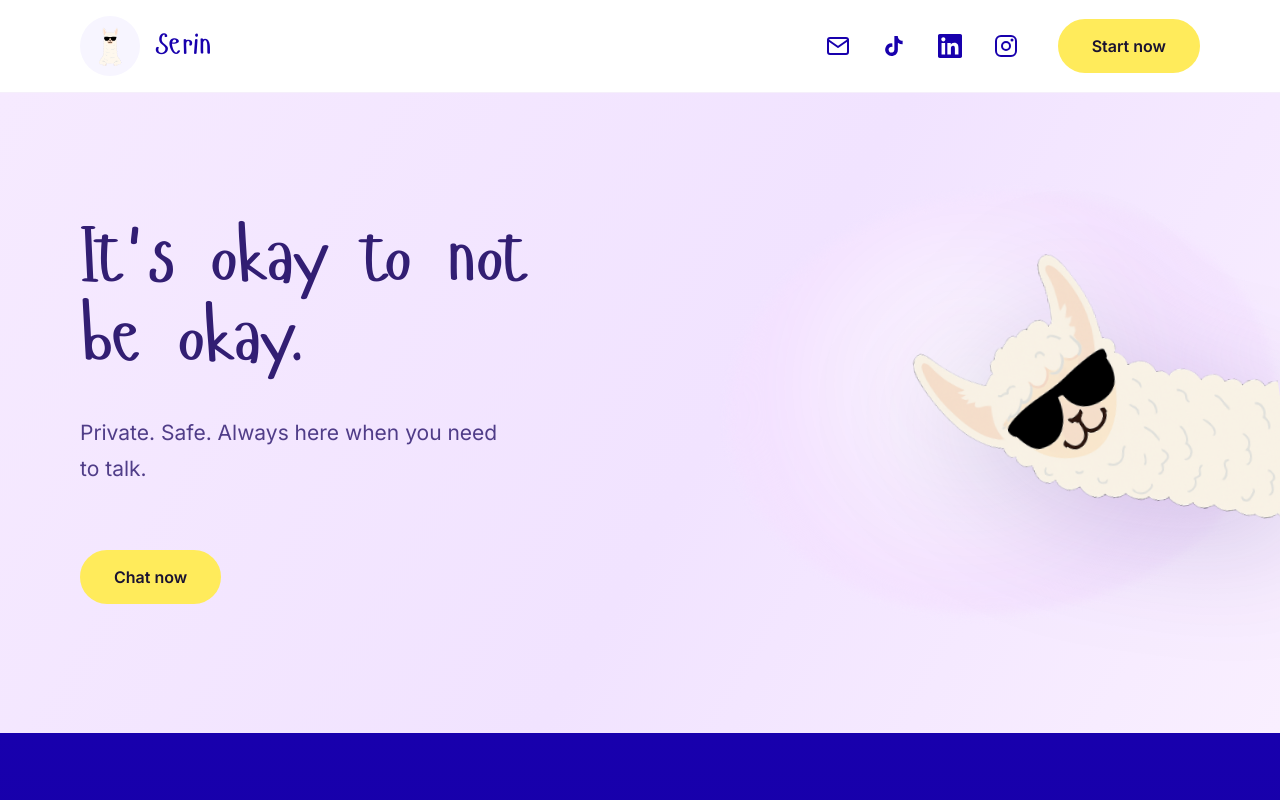
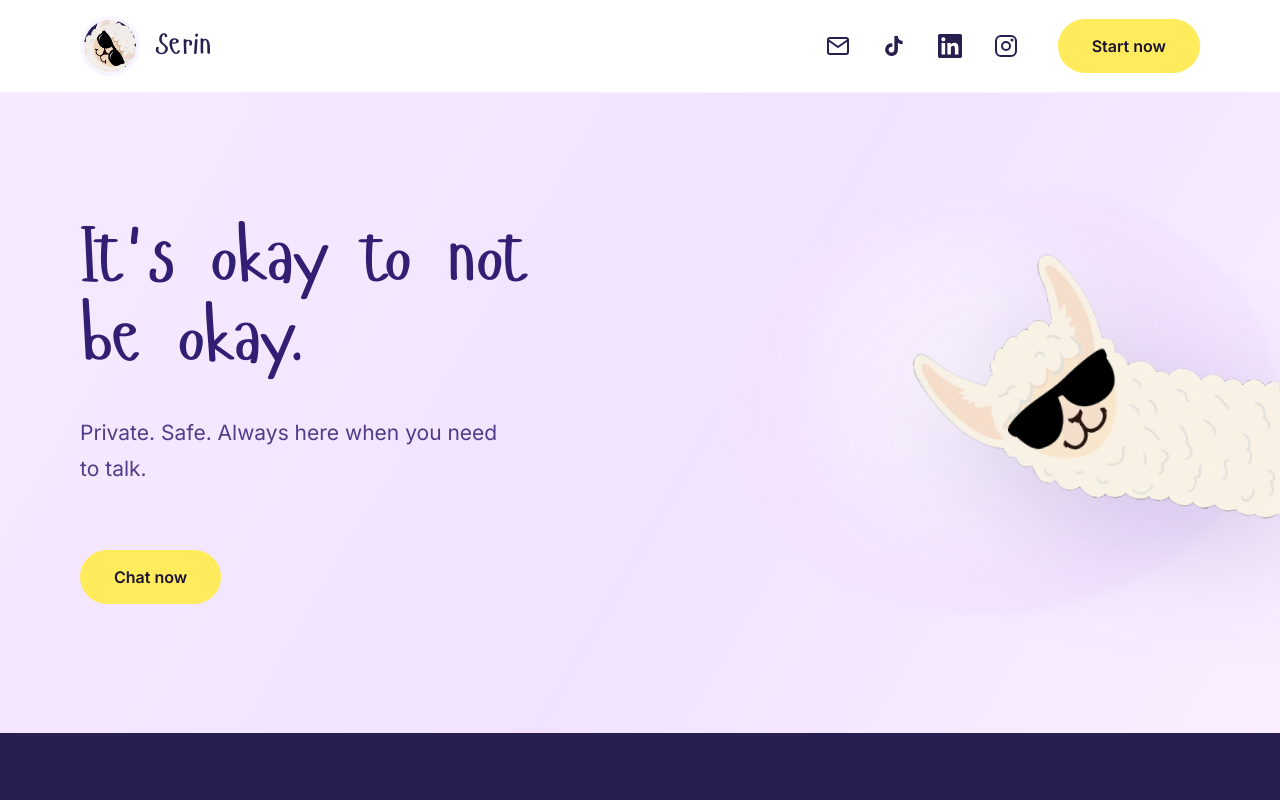
Before and after one commit to Serenity-Safe-Space/website, a Next.js app: page / in a window 1280 px wide. Shown: the top 800 px of the page. Built offline with nearby package versions, Linux system fonts and the light colour scheme.

Commit message:
chagne color and icon

```diff
--- a/app/foundations.css
+++ b/app/foundations.css
@@ -20,7 +20,7 @@
      ======================================== */
   --bg: #FFFFFF;
   --ink: #1A1331;
-  --purple-900: #1800AD;
+  --purple-900: #281E4F;
   --purple-700: #6B1FAD;
   --purple-300: #9E64D8;
   --yellow-400: #FFEB5B;
--- a/components/Navbar.tsx
+++ b/components/Navbar.tsx
@@ -12,7 +12,7 @@ export const Navbar: React.FC = () => {
           {/* Left side - Logo + Brand */}
           <div className={styles.brand}>
             <Image
-              src="/end-llama.png"
+              src="/serin_icon.png"
               alt="Serin logo"
               width={60}
               height={60}
```
